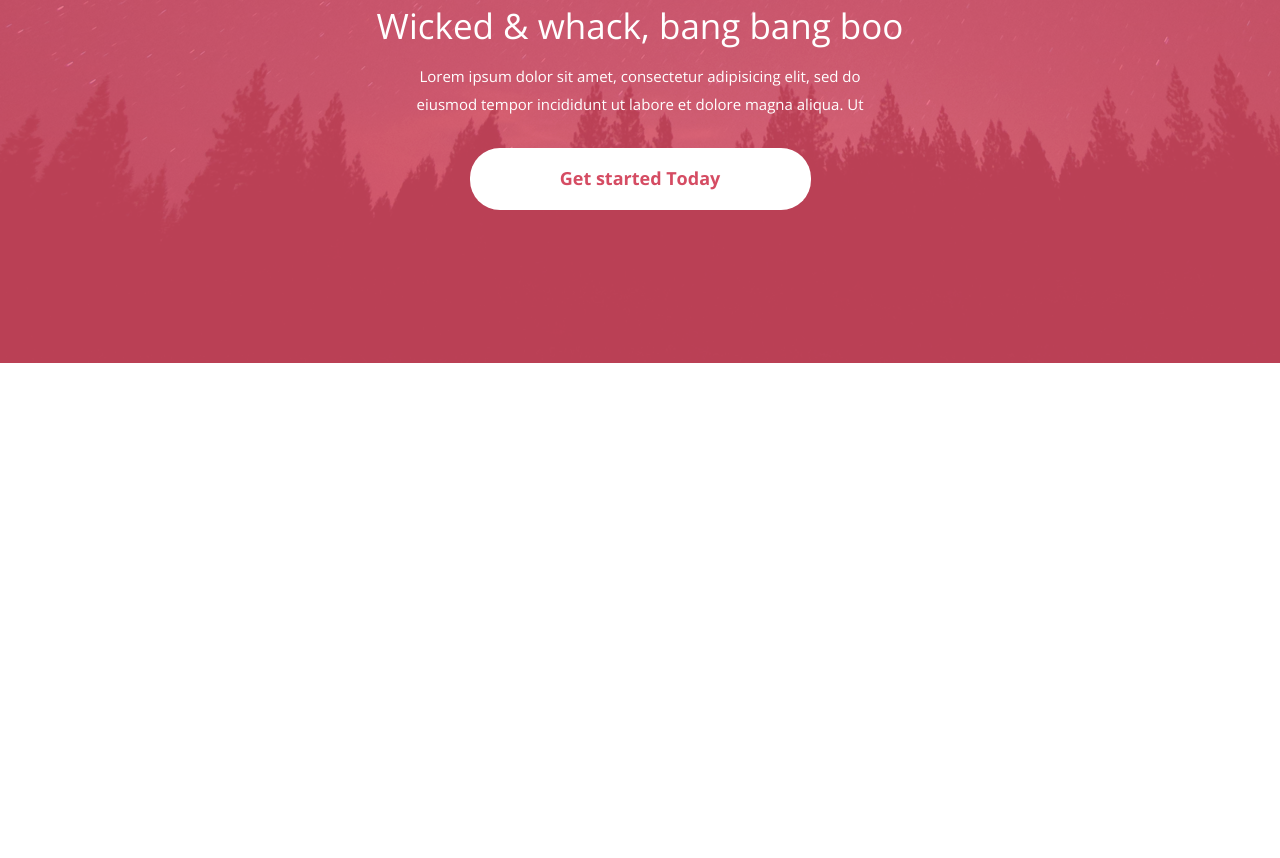
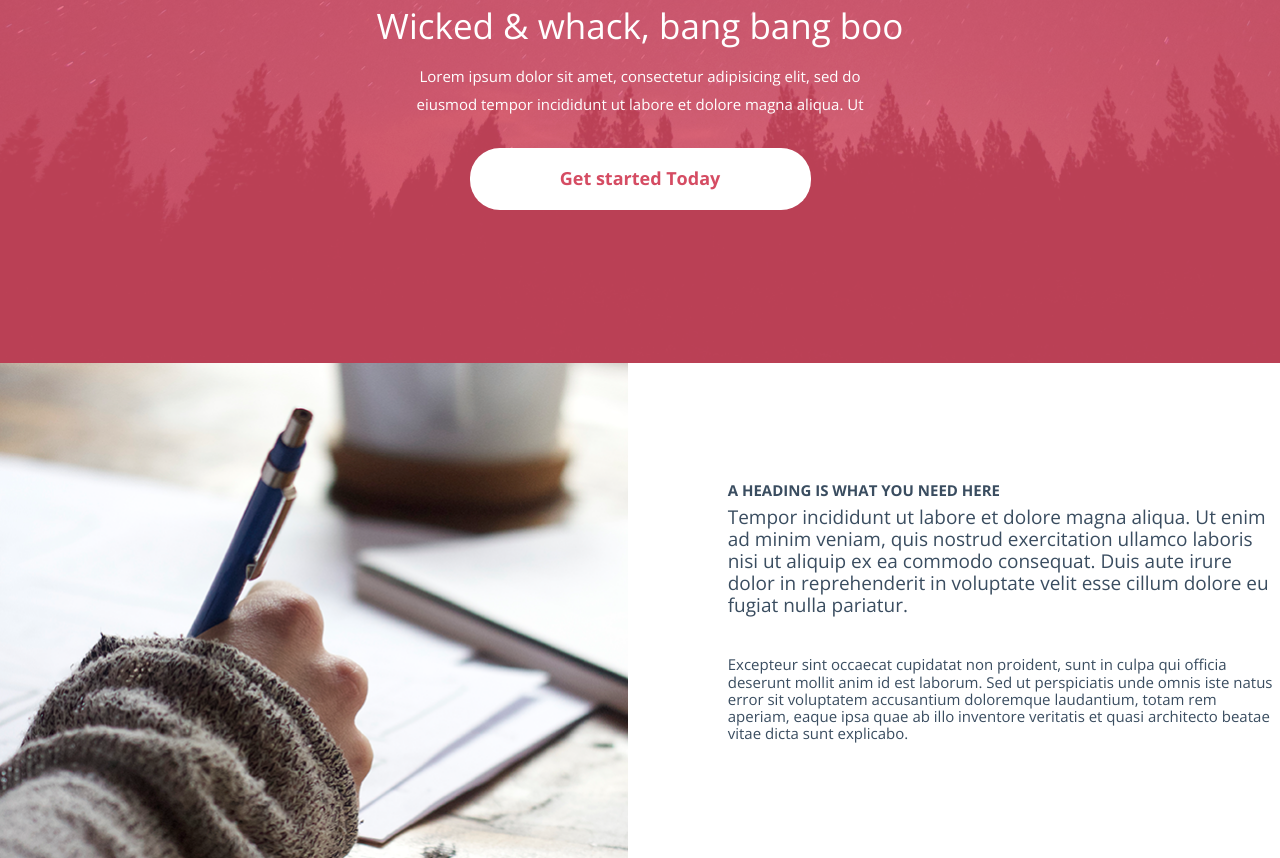
Before and after one commit to danieru0/pex, a website: page index.html in a window 1280 px wide. Shown: the part 1579-2437 px from the top of the page. Before the commit the page ends 1942 px from the top, so only its background shows below. Drawn offline with nearby package versions, Linux system fonts and the light colour scheme.

Commit message:
added section about

```diff
--- a/index.html
+++ b/index.html
@@ -69,6 +69,14 @@
         <p>Lorem ipsum dolor sit amet, consectetur adipisicing elit, sed do eiusmod tempor incididunt ut labore et dolore magna aliqua. Ut </p>
         <button>Get started Today</button>
     </section>
+    <section class="about">
+        <img src="imgs/about-pic.png" alt="Hand holding a pen and writing some notes">
+        <div class="about__content">
+            <h2>A heading is what you need here</h2>
+            <p>Tempor incididunt ut labore et dolore magna aliqua. Ut enim ad minim veniam, quis nostrud exercitation ullamco laboris nisi ut aliquip ex ea commodo consequat. Duis aute irure dolor in reprehenderit in voluptate velit esse cillum dolore eu fugiat nulla pariatur. </p>
+            <p>Excepteur sint occaecat cupidatat non proident, sunt in culpa qui officia deserunt mollit anim id est laborum. Sed ut perspiciatis unde omnis iste natus error sit voluptatem accusantium doloremque laudantium, totam rem aperiam, eaque ipsa quae ab illo inventore veritatis et quasi architecto beatae vitae dicta sunt explicabo. </p>
+        </div>
+    </section>
 <script src="js/menu.js"></script>
 </body>
 
--- a/scss/style.scss
+++ b/scss/style.scss
@@ -356,3 +356,52 @@
 }
 
 // ----------* END PINK SECTION *-----------
+
+// ----------* ABOUT *-----------
+
+.about {
+    width: 100%;
+    height: 495px;
+    display: flex;
+    .about__content {
+        align-self: center;
+        justify-content: center;
+        width: 664px;
+        height: 281px;
+        margin-left: 100px;
+        h2 {
+            font-size: 15px;
+            color: #3a4d60;
+            font-family: open sans;
+            font-weight: bold;
+            text-transform: uppercase;
+        }
+        p:first-of-type {
+            margin-top: -5px;
+            font-size: 19px;
+            color: #3a4d60;
+            font-family: open sans;
+            margin-bottom: 40px;
+        }
+        p:last-of-type {
+            font-size: 15px;
+            color: #3a4d60;
+            font-family: open sans;
+        }
+    }
+}
+
+@media (max-width: 1160px) {
+    .about {
+        justify-content: center;
+        img {
+            display: none;
+        }
+        .about__content {
+            margin: 0;
+            text-align: center;
+        }
+    }
+}
+
+// ----------* END ABOUT *-----------
```
Also changed, not shown: imgs/about-pic.png (renamed from imgs/photo-1434030216411-0b793f4b4173.png), style.css.
